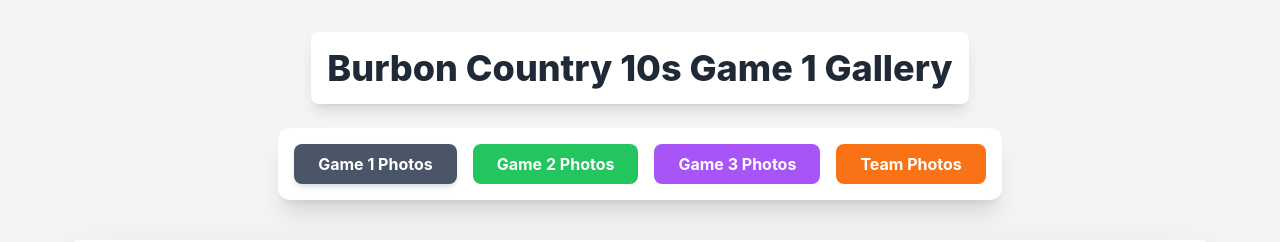
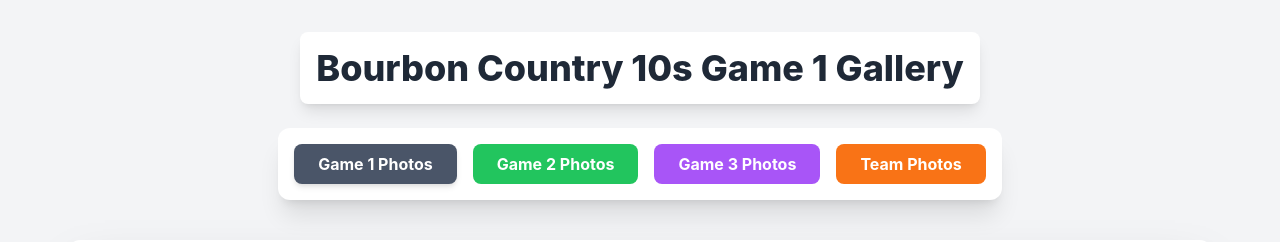
Before and after one commit to bromagen25/Bourbon-Country-Tens-Tournament, a plain HTML site: page index.html in a window 1280 px wide. Shown: the top 242 px of the page. Drawn offline with nearby package versions, Linux system fonts and the light colour scheme.

Commit message:
Update index.html

```diff
--- a/index.html
+++ b/index.html
@@ -57,10 +57,10 @@
     <h1 id="mainTitle" class="text-4xl font-extrabold text-gray-800 mb-6 rounded-lg p-4 bg-white shadow-lg text-center">Burbon Country 10s Photo Galleries</h1>
 
     <nav class="mb-10 p-4 bg-white rounded-xl shadow-xl flex flex-wrap justify-center gap-4">
-        <button class="nav-button bg-blue-500 hover:bg-blue-600 text-white font-bold py-2 px-6 rounded-lg transition duration-300 ease-in-out transform hover:-translate-y-1 active" data-gallery="Burbon Country 10s Game 1">Game 1 Photos</button>
-        <button class="nav-button bg-green-500 hover:bg-green-600 text-white font-bold py-2 px-6 rounded-lg transition duration-300 ease-in-out transform hover:-translate-y-1" data-gallery="Burbon Country 10s Game 2">Game 2 Photos</button>
-        <button class="nav-button bg-purple-500 hover:bg-purple-600 text-white font-bold py-2 px-6 rounded-lg transition duration-300 ease-in-out transform hover:-translate-y-1" data-gallery="Burbon Country 10s Game 3">Game 3 Photos</button>
-        <button class="nav-button bg-orange-500 hover:bg-orange-600 text-white font-bold py-2 px-6 rounded-lg transition duration-300 ease-in-out transform hover:-translate-y-1" data-gallery="Burbon Country 10s Team Photos">Team Photos</button>
+        <button class="nav-button bg-blue-500 hover:bg-blue-600 text-white font-bold py-2 px-6 rounded-lg transition duration-300 ease-in-out transform hover:-translate-y-1 active" data-gallery="Bourbon Country 10s Game 1">Game 1 Photos</button>
+        <button class="nav-button bg-green-500 hover:bg-green-600 text-white font-bold py-2 px-6 rounded-lg transition duration-300 ease-in-out transform hover:-translate-y-1" data-gallery="Bourbon Country 10s Game 2">Game 2 Photos</button>
+        <button class="nav-button bg-purple-500 hover:bg-purple-600 text-white font-bold py-2 px-6 rounded-lg transition duration-300 ease-in-out transform hover:-translate-y-1" data-gallery="Bourbon Country 10s Game 3">Game 3 Photos</button>
+        <button class="nav-button bg-orange-500 hover:bg-orange-600 text-white font-bold py-2 px-6 rounded-lg transition duration-300 ease-in-out transform hover:-translate-y-1" data-gallery="Bourbon Country 10s Team Photos">Team Photos</button>
     </nav>
 
     <div id="gallery" class="grid grid-cols-1 sm:grid-cols-2 md:grid-cols-3 lg:grid-cols-4 gap-6 p-6 max-w-7xl mx-auto bg-white rounded-xl shadow-2xl">
@@ -85,7 +85,7 @@
     <script>
         // Data structure containing all galleries
         const allGalleriesData = {
-            "Burbon Country 10s Game 1": [
+            "Bourbon Country 10s Game 1": [
                 "https://i.postimg.cc/s2GRRZTG/DSC-0042.jpg",
                 "https://i.postimg.cc/fT5s7s3y/DSC-0043.jpg",
                 "https://i.postimg.cc/fyD4XqDY/DSC-0044.jpg",
@@ -177,7 +177,7 @@
                 "https://i.postimg.cc/SK9KkKdR/DSC-0147.jpg",
                 "https://i.postimg.cc/qRdvRdDL/DSC-0150.jpg"
             ],
-            "Burbon Country 10s Game 2": [
+            "Bourbon Country 10s Game 2": [
                 "https://i.postimg.cc/1XhC2vt4/DSC-0151.jpg",
                 "https://i.postimg.cc/gc8B8bSh/DSC-0154.jpg",
                 "https://i.postimg.cc/CL0r4rXQ/DSC-0155.jpg",
@@ -250,7 +250,7 @@
                 "https://i.postimg.cc/K4X297X5/DSC-0240.jpg",
                 "https://i.postimg.cc/NGZ2hWBd/DSC-0243.jpg"
             ],
-            "Burbon Country 10s Game 3": [
+            "Bourbon Country 10s Game 3": [
                 "https://i.postimg.cc/XvzRvK2k/DSC-0245.jpg",
                 "https://i.postimg.cc/PqJGhVMq/DSC-0246.jpg",
                 "https://i.postimg.cc/9Mwvw4K5/DSC-0247.jpg",
@@ -579,7 +579,7 @@
             });
 
             // Load the first gallery by default when the page loads
-            loadGallery("Burbon Country 10s Game 1");
+            loadGallery("Bourbon Country 10s Game 1");
         });
     </script>
 </body>
```
